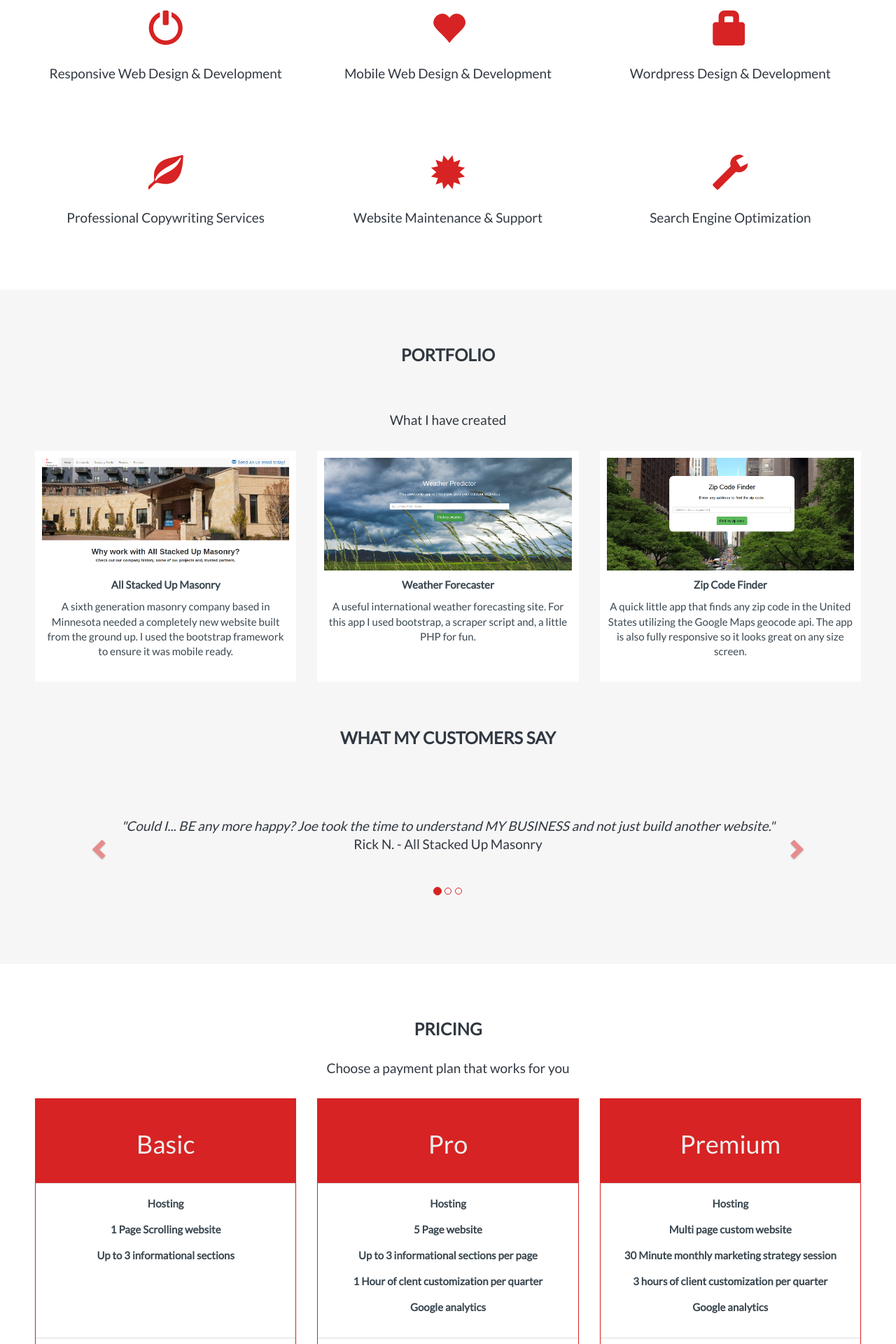
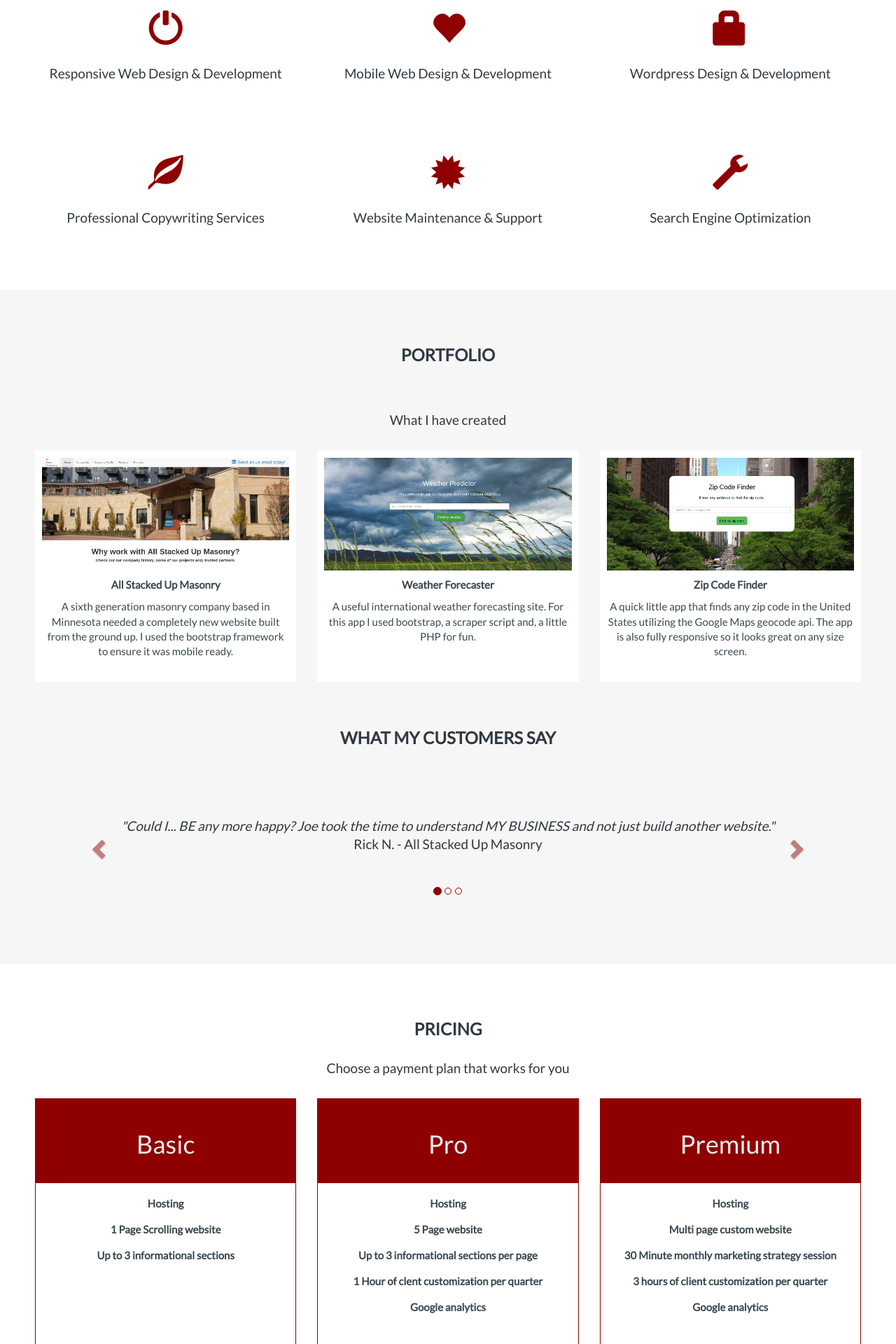
Before and after one commit to jpeder01/joepedersen, a PHP site: page / in a window 1280 px wide. Shown: the part 1640-3560 px from the top of the page at 70% size. Run offline with PHP 8.4, Linux system fonts and the light colour scheme; some libraries are stand-ins or nearby versions.

Commit message:
Update style.css

```diff
--- a/css/style.css
+++ b/css/style.css
@@ -1,7 +1,7 @@
 /* Colors & Fonts
 #303841 Dark grey
 #3a4750 Light Grey
-#d72323 Red
+#8F0000 Red
 #eeeeee White
 
 font-family: Montserrat, sans-serif;
@@ -51,12 +51,12 @@ h4 {
 }
 
 .logo-small {
-  color: #d72323;
+  color: #8F0000;
   font-size: 50px;
 }
 
 .logo {
-  color: #d72323;
+  color: #8F0000;
   font-size: 200px;
 }
 
@@ -110,15 +110,15 @@ h4 {
 
 .carousel-control.right, .carousel-control.left {
   background-image: none;
-  color: #d72323;
+  color: #8F0000;
 }
 
 .carousel-indicators li {
-  border-color: #d72323;
+  border-color: #8F0000;
 }
 
 .carousel-indicators li.active {
-  background-color: #d72323;
+  background-color: #8F0000;
 }
 
 .carousel-inner {
@@ -140,7 +140,7 @@ h4 {
 }
 
 .panel {
-  border: 1px solid #d72323;
+  border: 1px solid #8F0000;
   border-radius:0 !important;
   transition: box-shadow 0.5s;
 }
@@ -150,14 +150,14 @@ h4 {
 }
 
 .panel-footer .btn:hover {
-  border: 1px solid #d72323;
+  border: 1px solid #8F0000;
   background-color: #eeeeee !important;
-  color: #d72323;
+  color: #8F0000;
 }
 
 .panel-heading {
   color: #eeeeee !important;
-  background-color: #d72323 !important;
+  background-color: #8F0000 !important;
   padding: 25px;
   border-bottom: 1px solid transparent;
   border-top-left-radius: 0px;
@@ -167,7 +167,7 @@ h4 {
 }
 
 .panel-body {
-  min-height: 220px;
+  min-height: 275px;
 
 }
 
@@ -186,13 +186,13 @@ h4 {
 
 .panel-footer .btn {
   margin: 15px 0;
-  background-color: #d72323;
+  background-color: #8F0000;
   color: #eeeeee;
 }
 
 .navbar {
   margin-bottom: 0;
-  background-color: #d72323;
+  background-color: #8F0000;
   z-index: 9999;
   border: 0;
   font-size: 12px !important;
@@ -206,7 +206,7 @@ h4 {
 .navbar-brand {
   font-family: arial;
   font-size: 60px;
-  background-color: #d72323;
+  background-color: #8F0000;
 }
 
 #homeButton {
@@ -219,7 +219,7 @@ h4 {
 }
 
 .navbar-nav li a:hover, .navbar-nav li.active a {
-  color: #d72323 !important;
+  color: #8F0000 !important;
   background-color: #eeeeee !important;
   text-decoration: none;
 }
@@ -232,10 +232,11 @@ h4 {
 footer .glyphicon {
   font-size: 20px;
   margin-bottom: 20px;
-  color: #d72323;
+  color: #8F0000;
 }
 
-.slideanim {visibility:hidden;
+.slideanim {
+  visibility: hidden;
 }
 
 .slide {
```
